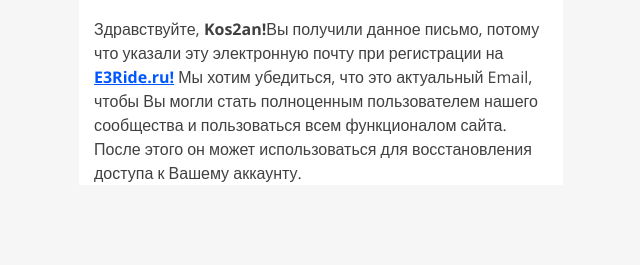
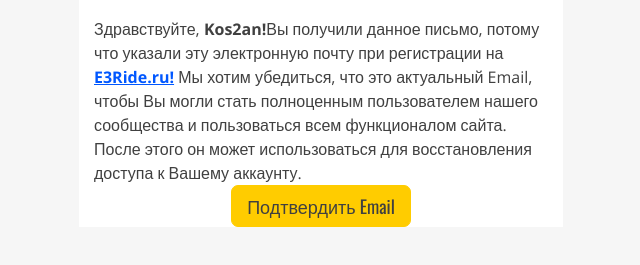
Before and after one commit to DmitryMelkov/startup__email-confirm, a plain HTML site: page index.html in a window 1280 px wide. Shown: the part 105-370 px from the top of the page, without its empty margins (319-959 px from the left). Drawn offline with nearby package versions, Linux system fonts and the light colour scheme.

Commit message:
add corrections

```diff
--- a/css/style.css
+++ b/css/style.css
@@ -96,6 +96,7 @@ label {
   --cascading-white: #f6f6f6;
   --nīlā-blue: #0057ff;
   --white: #ffffff;
+  --palomino-gold: #d7ac00;
 }
 
 
@@ -194,3 +195,27 @@ label {
   font-family: "Open Sans", sans-serif;
   text-decoration: underline;
 }
+
+.content__btns {
+  display: flex;
+  align-items: center;
+  justify-content: center;
+}
+
+.content__btn {
+  padding: 7px 15px;
+  font-size: 18px;
+  line-height: 26px;
+  font-weight: 400;
+  color: var(--bauhaus);
+  font-family: "Oswald", sans-serif;
+  background-color: var(--usc-gold);
+  border-radius: 7px;
+  border: 1px solid var(--usc-gold);
+  transition: border .3s ease-in-out, background-color .3s ease-in-out;
+}
+
+.content__btn:hover {
+  border: 1px solid var(--palomino-gold);
+  /* background-color: rgba(var(--palomino-gold), 0.4); */
+}
--- a/index.html
+++ b/index.html
@@ -29,9 +29,6 @@
           </div>
         </a>
       </div>
-
-
-
     </div>
   </header>
   <div class="content">
@@ -45,8 +42,13 @@
         сообщества и пользоваться всем функционалом сайта.
         После этого он может использоваться для восстановления доступа к Вашему аккаунту.
       </p>
+      <div class="content__btns">
+        <button class="content__btn btn-reset">
+          Подтвердить Email
+        </button>
+      </div>
+
     </div>
-
   </div>
 
 </body>
```
